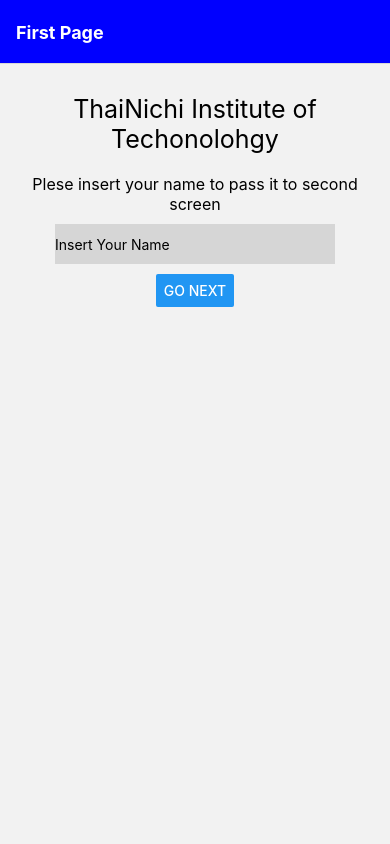
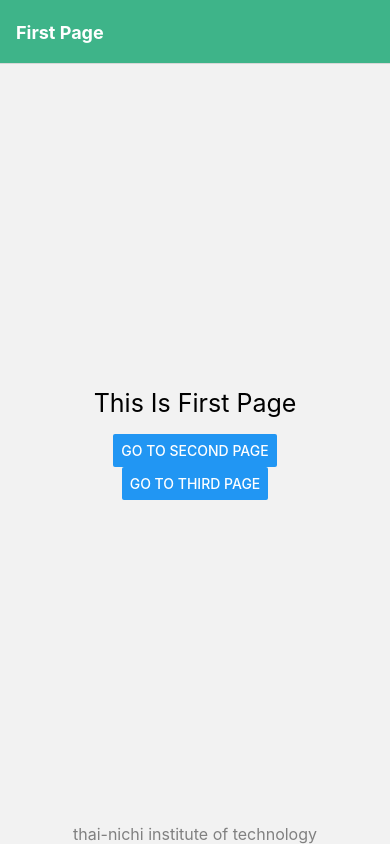
Before and after one commit to GUEST-1001/navagationProjectGUEST, a React Native app: screen / in a window 390 px wide. Built offline with nearby package versions, Linux system fonts and the light colour scheme.

Commit message:
Recap 'Stack Navigator' 31 08 2022

```diff
--- a/App.js
+++ b/App.js
@@ -5,8 +5,11 @@
 import { createNativeStackNavigator } from '@react-navigation/native-stack';
 import React from 'react';
 
-import FirstPage from './screens/FirstPage';
-import SecondPage from './screens/SecondPage';
+// import FirstPage from './screens/FirstPage';
+// import SecondPage from './screens/SecondPage';
+import FirstPage from './pages/FirstPage';
+import SecondPage from './pages/SecondPage';
+import ThirdPage from './pages/ThirdPage';
 
 const Stack = createNativeStackNavigator();
 
@@ -16,13 +19,14 @@
       <Stack.Navigator
         initialRouteName='Home'
         screenOptions={{
-          headerStyle: { backgroundColor: 'blue' },
+          headerStyle: { backgroundColor: '#3EB489' },
           headerTintColor: '#ffff',
           headerTitleStyle: { fontWeight: 'bold' }
         }}
       >
         <Stack.Screen name='First Page' component={FirstPage} />
         <Stack.Screen name='Second Page' component={SecondPage} />
+        <Stack.Screen name='Third Page' component={ThirdPage} />
       </Stack.Navigator>
     </NavigationContainer>
 
--- /dev/null
+++ b/components/style.js
@@ -0,0 +1,21 @@
+import { StyleSheet} from 'react-native'
+
+const styles = StyleSheet.create({
+    container:{
+        flex:1,
+        alignItems: 'center',
+        justifyContent: 'center'
+    },
+    textTopStyle:{
+        fontSize: 25,
+        textAlign:'center',
+        marginBottom:16
+    },
+    textBottomSytel:{
+        fontSize:16,
+        textAlign:'center',
+        color:'grey'
+    }
+})
+
+export default styles
--- /dev/null
+++ b/pages/FirstPage.js
@@ -0,0 +1,27 @@
+import { StyleSheet, Text, View, Button } from "react-native";
+import React from "react";
+
+import styles from "../components/style";
+
+const FirstPage = ({ navigation }) => {
+  return (
+    <View style={styles.container}>
+      <View style={styles.container}>
+        <Text style={styles.textTopStyle}>This Is First Page</Text>
+        <Button
+          title="go to second page"
+          onPress={() => navigation.navigate("Second Page")}
+        />
+        <Button
+          title="go to third page"
+          onPress={() => navigation.navigate("Third Page")}
+        />
+      </View>
+      <Text style={styles.textBottomSytel}>
+        thai-nichi institute of technology
+      </Text>
+    </View>
+  );
+};
+
+export default FirstPage;
--- /dev/null
+++ b/pages/SecondPage.js
@@ -0,0 +1,27 @@
+import { StyleSheet, Text, View, Button } from "react-native";
+import React from "react";
+
+import styles from "../components/style";
+
+const SecondPage = ({ navigation }) => {
+  return (
+    <View style={styles.container}>
+      <View style={styles.container}>
+        <Text style={styles.textTopStyle}>This Is Second Page</Text>
+        <Button
+          title="go to first page"
+          onPress={() => navigation.navigate("First Page")}
+        />
+        <Button
+          title="go to third page"
+          onPress={() => navigation.navigate("Third Page")}
+        />
+      </View>
+      <Text style={styles.textBottomSytel}>
+        thai-nichi institute of technology
+      </Text>
+    </View>
+  );
+};
+
+export default SecondPage;
--- /dev/null
+++ b/pages/ThirdPage.js
@@ -0,0 +1,27 @@
+import { StyleSheet, Text, View, Button } from "react-native";
+import React from "react";
+
+import styles from "../components/style";
+
+const ThirdPage = ({ navigation }) => {
+  return (
+    <View style={styles.container}>
+      <View style={styles.container}>
+        <Text style={styles.textTopStyle}>This Is Third Page</Text>
+        <Button
+          title="go to first page"
+          onPress={() => navigation.navigate("First Page")}
+        />
+        <Button
+          title="go to second page"
+          onPress={() => navigation.navigate("Second Page")}
+        />
+      </View>
+      <Text style={styles.textBottomSytel}>
+        thai-nichi institute of technology
+      </Text>
+    </View>
+  );
+};
+
+export default ThirdPage;
```
